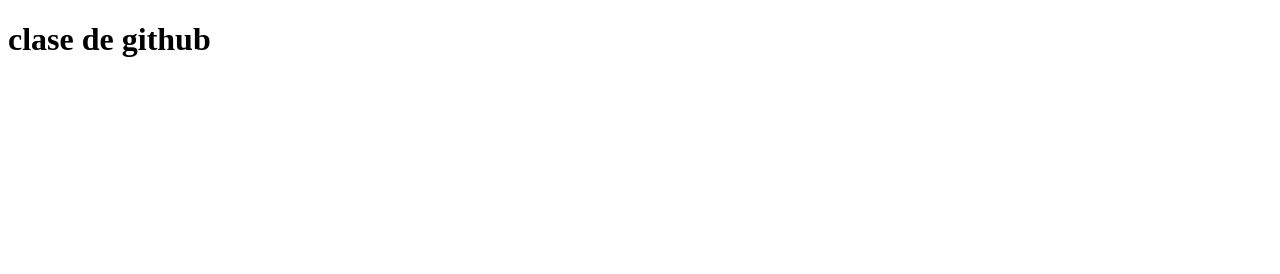
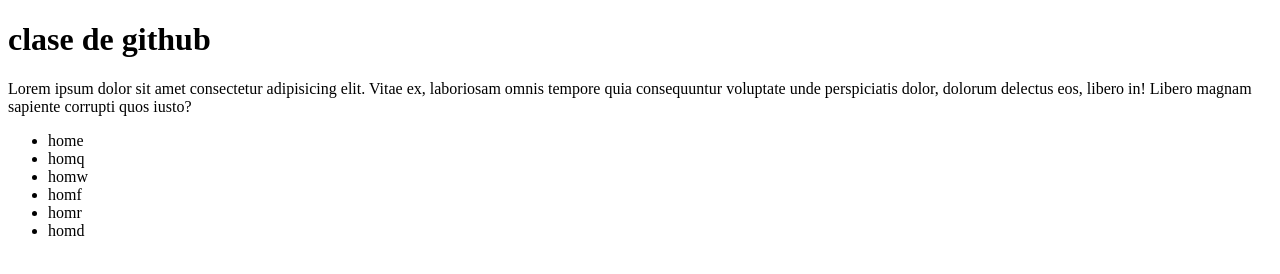
Before and after one commit to asorgentini/coso, a plain HTML site: page index.html in a window 1280 px wide. Drawn offline with Linux system fonts and the light colour scheme.

Commit message:
agrego un lorem y una lista

```diff
--- a/estilos.css
+++ b/estilos.css
@@ -0,0 +1,5 @@
+*{
+    margin: 0;
+    padding: 0;
+    box-sizing: border-box;
+}
--- a/index.html
+++ b/index.html
@@ -8,5 +8,14 @@
 </head>
 <body>
     <h1>clase de github</h1>
+    <p>Lorem ipsum dolor sit amet consectetur adipisicing elit. Vitae ex, laboriosam omnis tempore quia consequuntur voluptate unde perspiciatis dolor, dolorum delectus eos, libero in! Libero magnam sapiente corrupti quos iusto?</p>
+    <ul>
+        <li><a href="#"></a>home</li>
+        <li><a href="#"></a>homq</li>
+        <li><a href="#"></a>homw</li>
+        <li><a href="#"></a>homf</li>
+        <li><a href="#"></a>homr</li>
+        <li><a href="#"></a>homd</li>
+    </ul>
 </body>
 </html>
```
